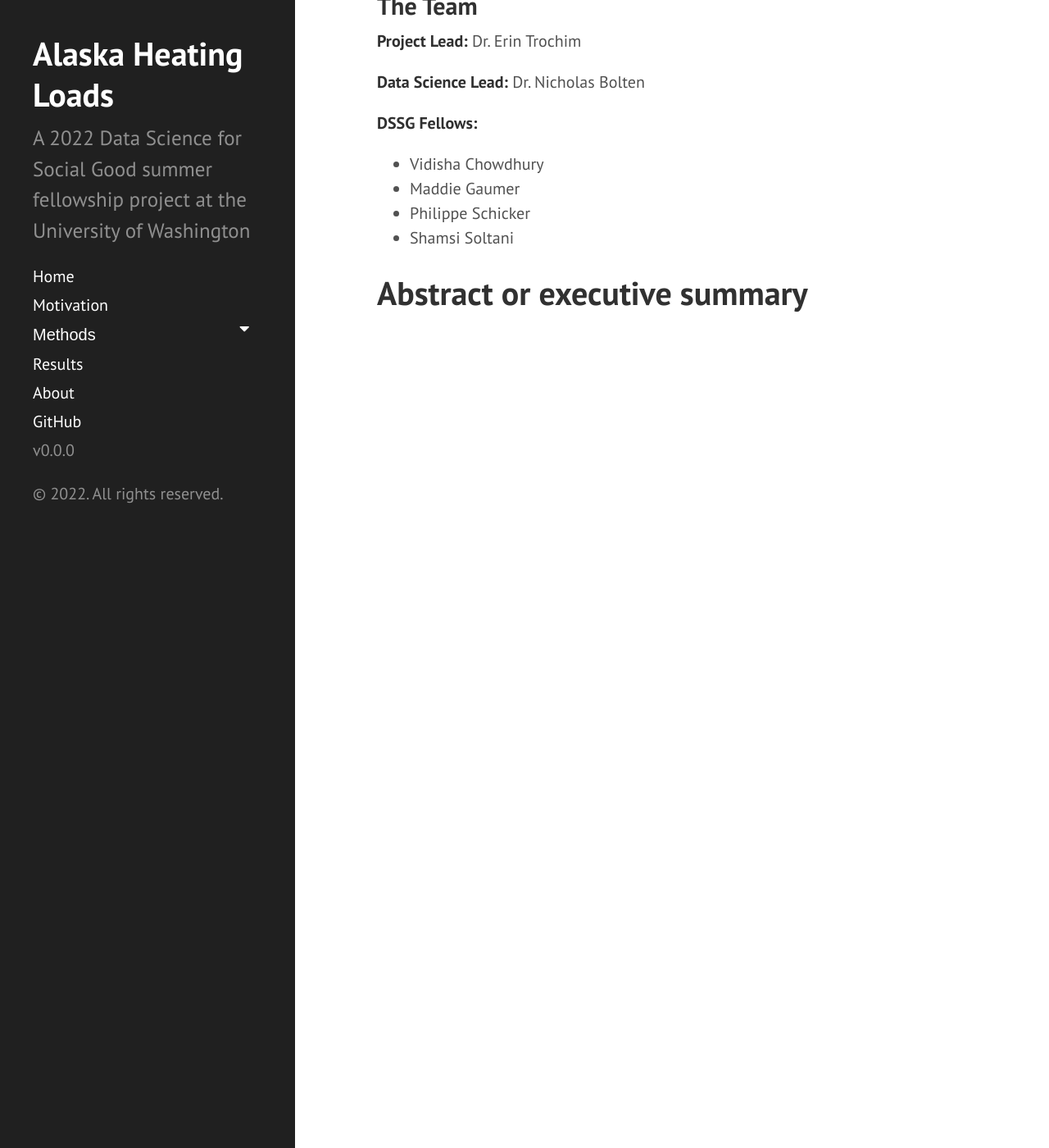
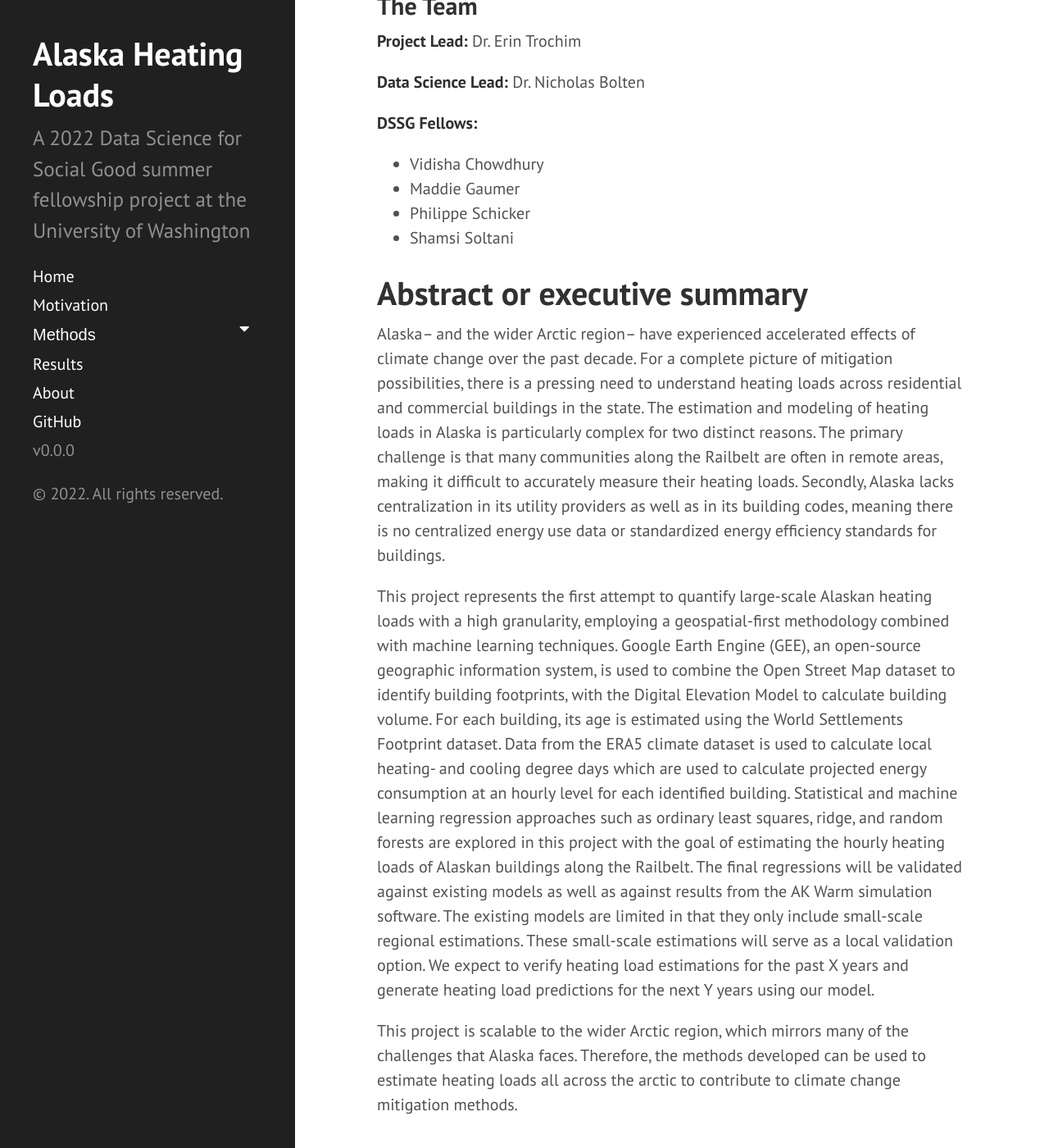
Before and after one commit to uwescience/DSSG2022_heating_loads, a Jekyll site: the page built from index.md, in a window 1280 px wide and 1400 px high, scrolled down 363 px. Shown: the whole window at 82% size. Built offline with Jekyll 4.4.1, drawn with Linux system fonts in a browser that asks for light colours; the list of posts is cut into pages by our own code.

Commit message:
Update index.md

```diff
--- a/index.md
+++ b/index.md
@@ -20,3 +20,8 @@ layout: default
 - Shamsi Soltani
 
 # Abstract or executive summary
+Alaska– and the wider Arctic region– have experienced accelerated effects of climate change over the past decade. For a complete picture of mitigation possibilities, there is a pressing need to understand heating loads across residential and commercial buildings in the state. The estimation and modeling of heating loads in Alaska is particularly complex for two distinct reasons. The primary challenge is that many communities along the Railbelt are often in remote areas, making it difficult to accurately measure their heating loads. Secondly, Alaska lacks centralization in its utility providers as well as in its building codes, meaning there is no centralized energy use data or standardized energy efficiency standards for buildings.
+
+This project represents the first attempt to quantify large-scale Alaskan heating loads with a high granularity, employing a geospatial-first methodology combined with machine learning techniques. Google Earth Engine (GEE), an open-source geographic information system, is used to combine the Open Street Map dataset to identify building footprints, with the Digital Elevation Model to calculate building volume. For each building, its age is estimated using the World Settlements Footprint dataset. Data from the ERA5 climate dataset  is used to calculate local heating- and cooling degree days which are used to calculate projected energy consumption at an hourly level for each identified building. Statistical and machine learning regression approaches such as ordinary least squares, ridge, and random forests are explored in this project with the goal of estimating the hourly heating loads of Alaskan buildings along the Railbelt. The final regressions will be validated against existing models as well as against results from the AK Warm simulation software. The existing models are limited in that they only include small-scale regional estimations. These small-scale estimations will serve as a local validation option. We expect to verify heating load estimations for the past X years and generate heating load predictions for the next Y years using our model.
+
+This project is scalable to the wider Arctic region, which mirrors many of the challenges that Alaska faces. Therefore, the methods developed can be used to estimate heating loads all across the arctic to contribute to climate change mitigation methods.
```
